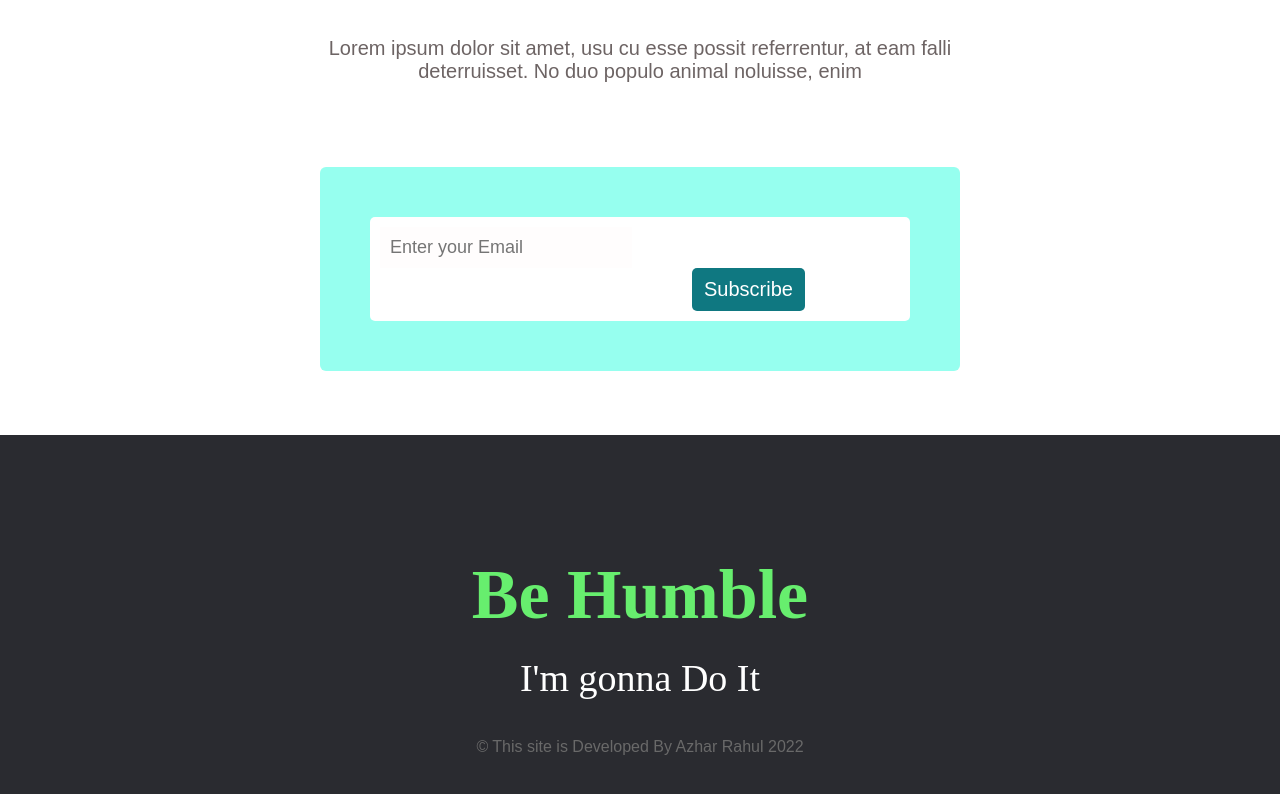
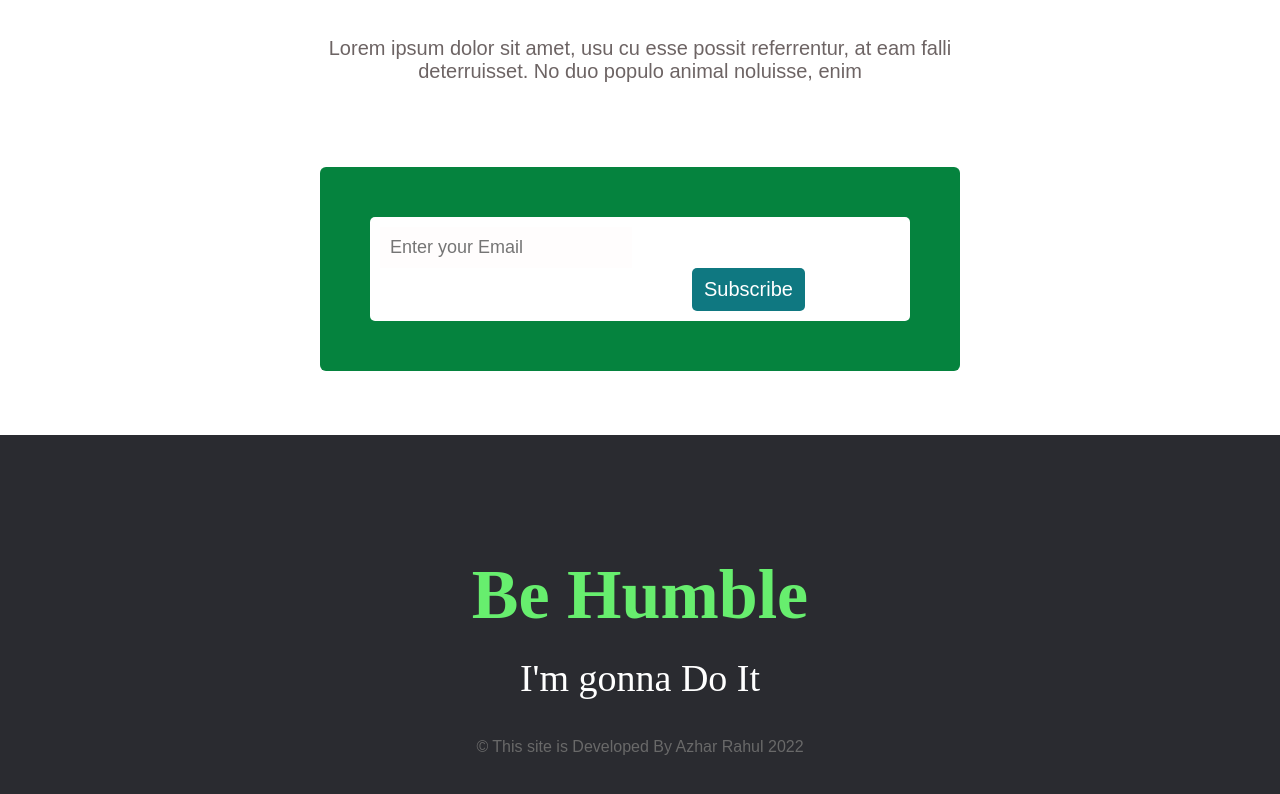
Before and after one commit to azharrahul/Let-s-Help-Necessitous, a plain HTML site: page index.html in a window 1280 px wide. Shown: the part 4739-5533 px from the top of the page. Drawn offline with Linux system fonts and the light colour scheme.

Commit message:
color changed

```diff
--- a/style.css
+++ b/style.css
@@ -282,7 +282,7 @@ img {
 
 .exp {
     align-items: center;
-    background-color: rgb(150, 255, 239);
+    background-color: rgb(5, 131, 62);
     padding: 50px;
     padding-bottom: 50px;
     margin-left: 25%;
```
